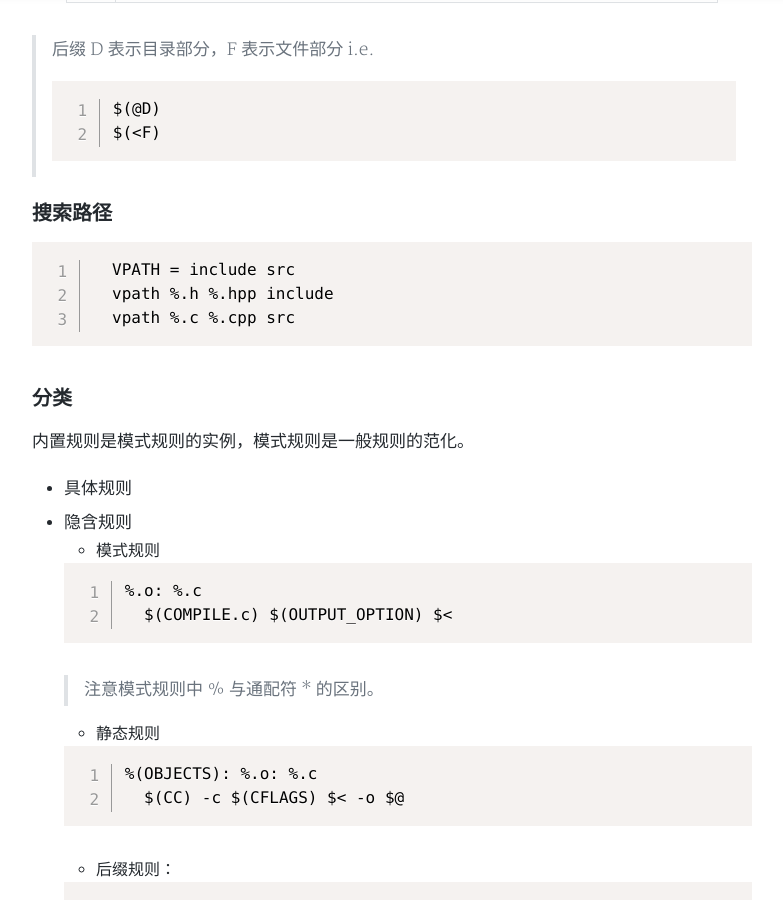
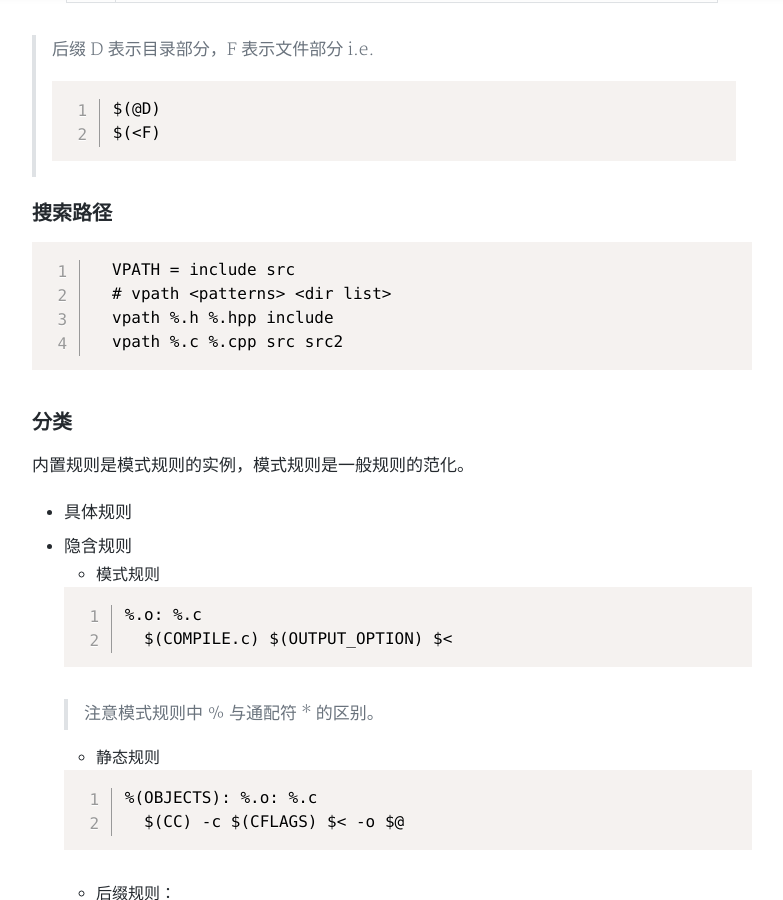
Before and after one commit to yanminhui/yanminhui.github.io, a Jekyll site: the page built from _posts/articles/2019-05-04-make.md, in a window 1280 px wide and 900 px high, scrolled down 1945 px. Shown: the whole window, without its empty margins (248-1031 px from the left). Built offline with Jekyll 4.4.1, drawn with Linux system fonts in a browser that asks for light colours; nearby versions of some CDN libraries; a style sheet for code colours, icons or effects is not loaded; some of the changed text lies outside the part shown.

````diff
--- a/_posts/articles/2019-05-04-make.md
+++ b/_posts/articles/2019-05-04-make.md
@@ -69,8 +69,9 @@
 
   ```makefile
   VPATH = include src
+  # vpath <patterns> <dir list>
   vpath %.h %.hpp include
-  vpath %.c %.cpp src
+  vpath %.c %.cpp src src2
   ```
 
 ### 分类
````
Also changed, not shown: other parts of _posts/articles/2019-05-04-make.md (+1 -1 lines).
